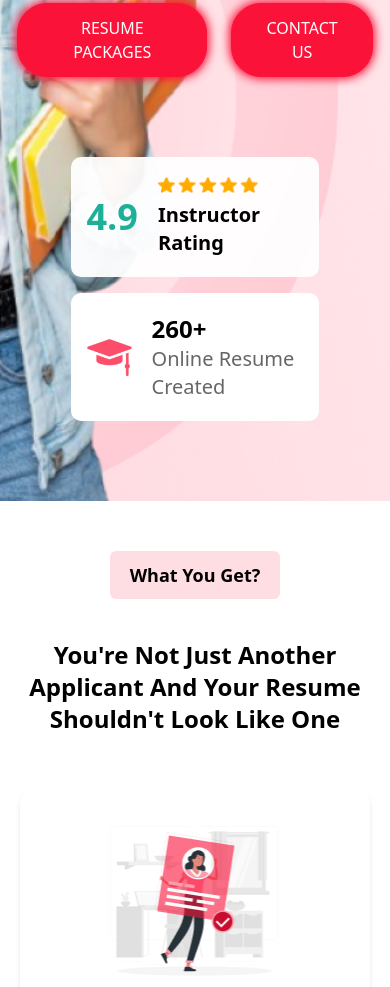
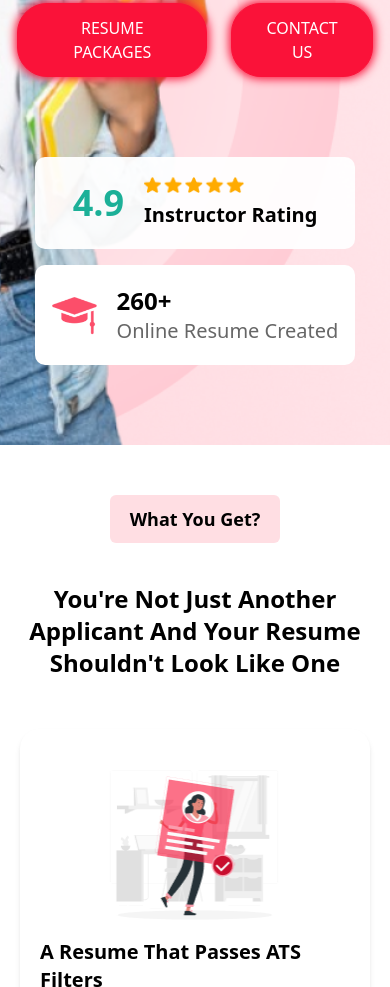
Before and after one commit to vaibhavahbiav/company-landing-page, a plain HTML site: page index.html in a window 390 px wide. Shown: the part 793-1780 px from the top of the page. Drawn offline with nearby package versions, Linux system fonts and the light colour scheme.

Commit message:
small screen size fix

```diff
--- a/index.html
+++ b/index.html
@@ -149,7 +149,7 @@
                 <div class="mt-10 flex flex-col space-y-4 items-center justify-center">
                     <!-- rating display -->
                     <div
-                        class="flex justify-center items-center px-4 py-5 rounded-[10px] bg-white/95 space-x-5 w-[70%]">
+                        class="flex justify-center items-center px-4 py-5 rounded-[10px] bg-white/95 space-x-5 w-[320px]">
                         <span class="text-4xl font-semibold text-[#1CB098]">4.9</span>
                         <div class="flex flex-col justify-start text-left space-y-2">
                             <img class="w-[100px] h-4" src="assets/5-stars.png" alt="5 start rating">
@@ -158,7 +158,7 @@
                     </div>
                     <!-- resume stats display -->
                     <div
-                        class="flex items-center justify-center px-4 py-5 rounded-[10px] bg-white space-x-5 w-[70%]">
+                        class="flex items-center justify-center px-4 py-5 rounded-[10px] bg-white space-x-5 w-[320px]">
                         <img class="size-[45px]" src="assets/hat.png" alt="hat icon">
                         <div class="flex flex-col justify-start items-start text-left">
                             <h5 class="font-bold text-2xl">260+</h5>
```
